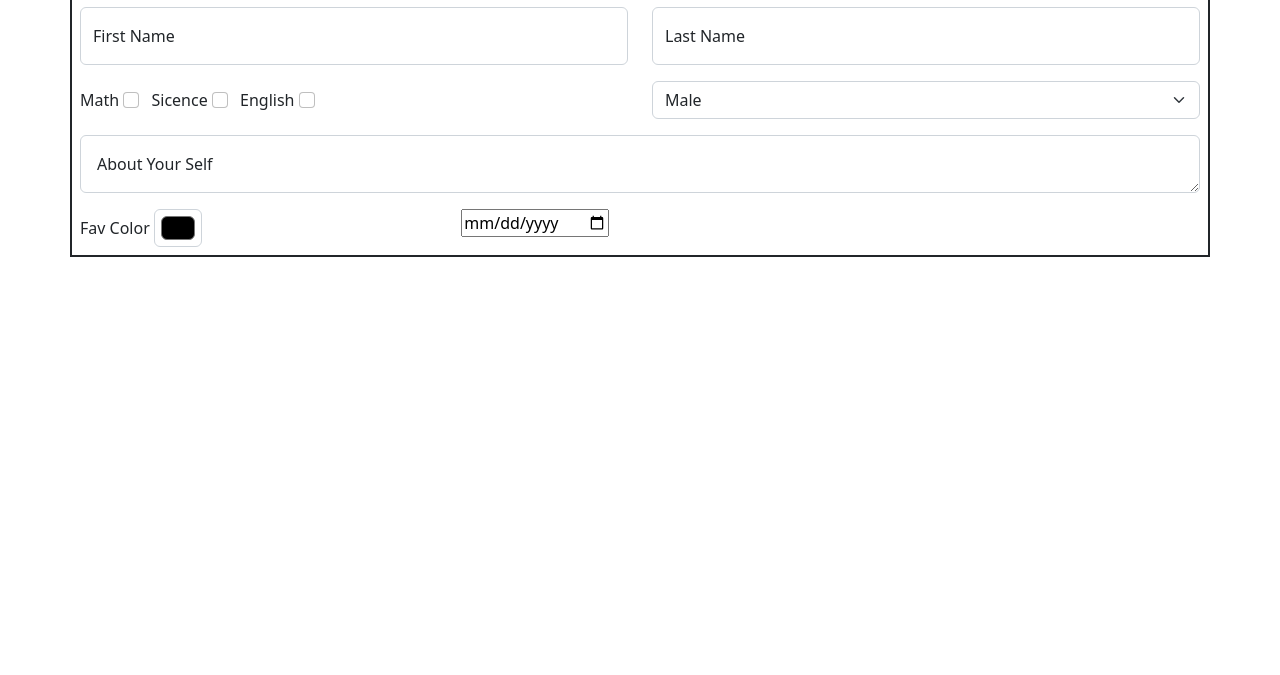
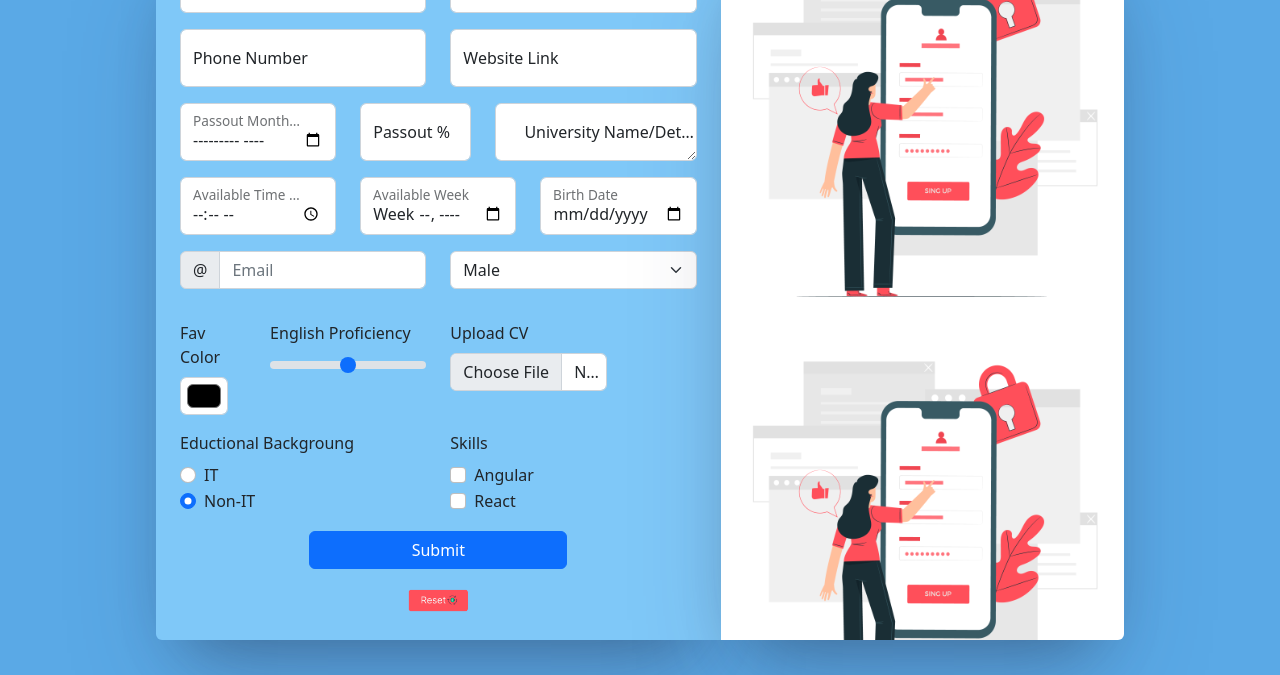
Before and after one commit to ashish-angularminds/Task-3, a plain HTML site: page index.html in a window 1280 px wide. Shown: the part 125-800 px from the top of the page. Drawn offline with nearby package versions, Linux system fonts and the light colour scheme.

Commit message:
09/03 final design commit

```diff
--- /dev/null
+++ b/index.css
@@ -0,0 +1,16 @@
+.side-img{
+    background-image: url(bg.jpg);
+    background-size: contain;
+}
+
+body{
+    background-color: #5aa9e6;
+}
+
+.col_1{
+    background-color: #7fc8f8;
+}
+
+.all-c{
+    box-shadow: rgba(50, 50, 93, 0.25) 0px 50px 100px -20px, rgba(0, 0, 0, 0.3) 0px 30px 60px -30px;
+}
--- a/index.html
+++ b/index.html
@@ -5,35 +5,93 @@
     <meta name="viewport" content="width=device-width, initial-scale=1">
     <title>Bootstrap demo</title>
     <link href="https://cdn.jsdelivr.net/npm/bootstrap@5.2.3/dist/css/bootstrap.min.css" rel="stylesheet" integrity="sha384-rbsA2VBKQhggwzxH7pPCaAqO46MgnOM80zW1RWuH61DGLwZJEdK2Kadq2F9CUG65" crossorigin="anonymous">
+    <link href="index.css" rel="stylesheet">
 </head>
   <body>
 
-    <div class="container mt-5 p-2 border-2 border border-dark">
-        <form>
-            <div class="row text-center border-bottom border-dark mb-3"><h1>Form</h1></div>
+    <div class="container-sm w-75 mt-5 p-2">
+        <form class="h-auto">
+            <div class=" row">
+                <div class="all-c rounded-start col_1 col-xl-7 col-sm-12 p-4">
                     <div class="row">
                         <div class="col-6">
                             <div class="form-floating">
                                 <input id="name" type="text" class="form-control" placeholder="Name">
-                        <label for="name" class="form-label">First Name</label>
+                                <label for="name" class="form-label">Full Name</label>
                             </div>
                         </div>
                         <div class="col-6">
                             <div class="form-floating">
-                        <input id="name" type="text" class="form-control" placeholder="Name">
-                        <label for="name" class="form-label">Last Name</label>
+                                <input id="password" type="password" class="form-control" placeholder="Password">
+                                <label for="password" class="form-label">Password</label>
                             </div>
                         </div>
                     </div>
+
                     <div class="row mt-3">
-                <div class="col-6 align-self-center">
-                    <div class="form-check-inline">
-                        <label for="math" class="form-check-label">Math</label>
-                        <input id="math" type="checkbox" class="form-check-input">
-                        <label for="sicence" class="ms-2 form-check-label">Sicence</label>
-                        <input id="sicence" type="checkbox" class="me-2 form-check-input">
-                        <label for="english" class="form-check-label">English</label>
-                        <input id="english" type="checkbox" class="form-check-input">
+                        <div class="col-6">
+                            <div class="form-floating">
+                                <input id="number" type="tel" class="form-control" placeholder="number">
+                                <label for="number" class="form-label">Phone Number</label>
+                            </div>
+                        </div>
+                        <div class="col-6">
+                            <div class="form-floating">
+                                <input id="url" type="url" class="form-control" placeholder="url">
+                                <label for="url" class="form-label">Website Link</label>
+                            </div>
+                        </div>
+                    </div>
+
+                    <div class="row mt-3">
+
+                        <div class="col-4">
+                            <div class="form-floating">
+                                <input type="month" id="month" class="form-control">
+                                <label for="month" class="form-label">Passout Month/Year</label>
+                            </div>
+
+                        </div>
+                        <div class="col-3">
+                            <div class="form-floating">
+                                <input id="per" type="number" class="form-control" placeholder="percent">
+                                <label for="per" class="form-label">Passout %</label>
+                            </div>
+                        </div>
+                        <div class="col-5">
+                            <div class="form-floating">
+                                <textarea class="form-control" placeholder="University a comment here" id="uni"></textarea>
+                                <label for="uni" class="ms-3">University Name/Details</label>
+                            </div>
+                        </div>
+                    </div>
+
+                    <div class="row mt-3">
+                        <div class="col-4 align-self-center">
+                            <div class="form-floating">
+                                <input id="per" type="time" class="form-control" placeholder="percent">
+                                <label for="per" class="form-label">Available Time Slot</label>
+                            </div>
+                        </div>
+                        <div class="col-4">
+                            <div class="form-floating">
+                                <input type="week" class="form-control" name="week" id="week" placeholder="week">
+                                <label for="week" class="form-label">Available Week</label>
+                            </div>
+                        </div>
+                        <div class="col-4">
+                            <div class="form-floating">
+                                <input id="date" type="date" class="form-control">
+                                <label for="date" class="form-label">Birth Date</label>
+                            </div>
+                        </div>
+                    </div>
+
+                    <div class="row mt-3">
+                        <div class="col-6">
+                            <div class="input-group mb-3">
+                                <span class="input-group-text" id="basic-addon1">@</span>
+                                <input id="email" type="text" class="form-control" placeholder="Email" aria-label="Username" aria-describedby="basic-addon1">
                               </div>
                         </div>
 
@@ -47,21 +105,66 @@
                     </div>
 
                     <div class="row mt-3">
-                <div class="form-floating">
-                    <textarea class="form-control" placeholder="Leave a comment here" id="floatingTextarea"></textarea>
-                    <label for="floatingTextarea" class="ms-3">About Your Self</label>
+                        <div class="col-2">
+                            <label for="color" class="form-label d-block">Fav Color</label>
+                            <input type="color" class="d-inline-block form-control form-control-color">
+                        </div>
+
+                        <div class="col-4">
+                            <label for="range" class="form-label">English Proficiency</label>
+                            <input type="range" class="form-range">
+                        </div>
+
+                        <div class="col-4">
+                            <label for="file" class="form-label">Upload CV</label>
+                            <input id="file" type="file" class="form-control">
+                        </div>
+
+                        <div class="col-2">
+                            <input type="hidden" class="form-control">
                         </div>
                     </div>
 
                     <div class="row mt-3">
-                <div class="col-4 d-flex">
-                    <label for="color" class="my-auto me-1 form-label">Fav Color</label>
-                    <input type="color" class="d-inline-block form-control form-control-color">
+                        <div class="col-6">
+                            <label for="radio" class="form-label">Eductional Backgroung</label>
+                            <div class="form-check">
+                                <input class="form-check-input" type="radio" name="flexRadioDefault" id="radio1">
+                                <label class="form-check-label" for="flexRadioDefault1">
+                                  IT
+                                </label>
                               </div>
-                <div class="col-4">
-                    <input type="date" class="">
+                              <div class="form-check">
+                                <input class="form-check-input" type="radio" name="flexRadioDefault" id="radio2" checked>
+                                <label class="form-check-label" for="flexRadioDefault2">
+                                    Non-IT
+                                </label>
                               </div>
-                <div class="col-4">
+                        </div>
+                        <div class="col-6">
+                            <label for="radio" class="form-label">Skills</label>
+                            <div class="form-check">
+                                <label for="math" class="form-check-label">Angular</label>
+                                <input id="math" type="checkbox" class="form-check-input">
+                            </div>
+                            <div class="form-check">
+                                <label for="sicence" class="form-check-label">React</label>
+                                <input id="sicence" type="checkbox" class="me-2 form-check-input">
+                            </div>
+                        </div>
+                    </div>
+
+                    <div class="row mt-3">
+                        <div class="col-12 d-flex justify-content-center">
+                            <button type="submit" class="w-50 btn btn-primary">Submit</button>
+                        </div>
+                    </div>
+                    <div class="row justify-content-center mt-3">
+                        <input id="reset" type="image" src="Frame .png" class="col-2">
+                    </div>
+
+                </div>
+                <div class="all-c side-img col-xl-5 m-0 p-0 rounded-end">
 
                 </div>
             </div>
```
Also changed, not shown: Frame .png (added), bg.jpg (added), reset.png (added), 2 other files. Lines whose indentation alone changed are shown as unchanged.
